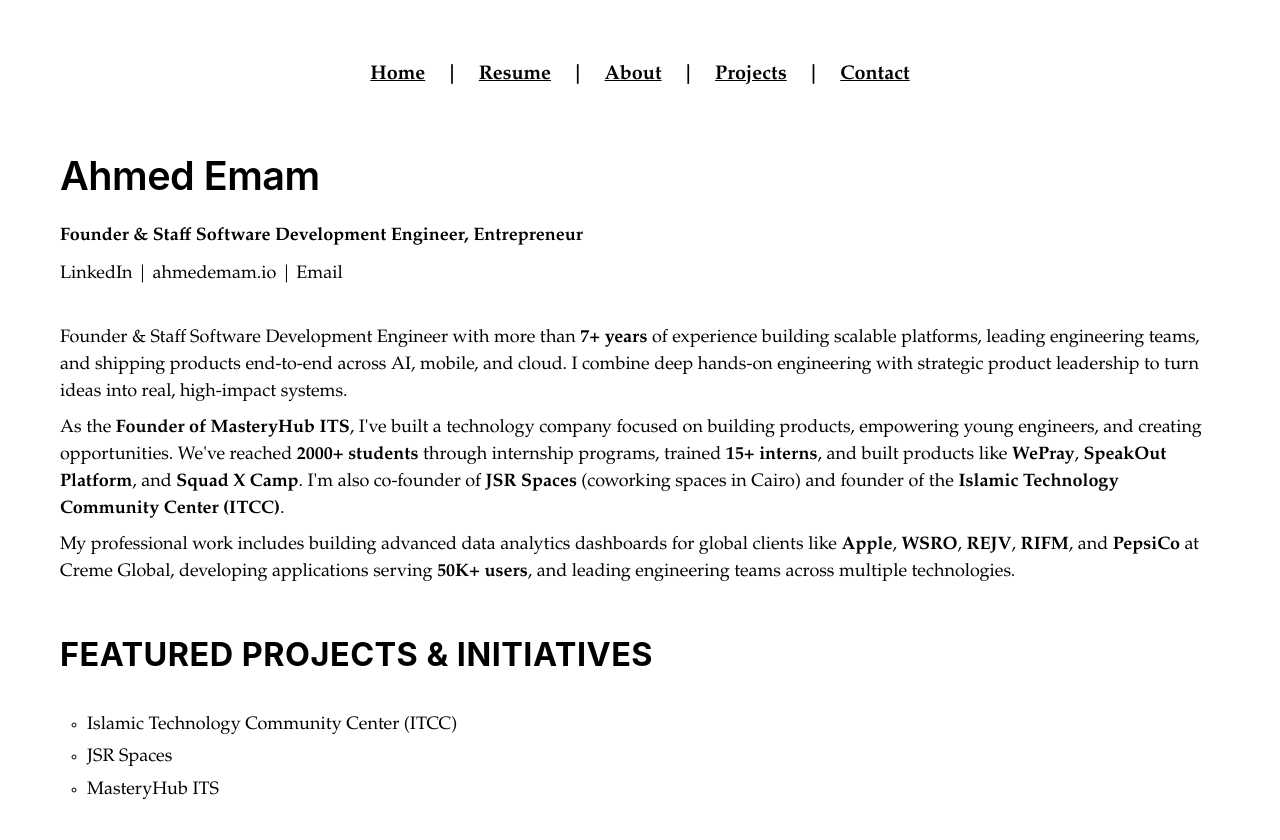
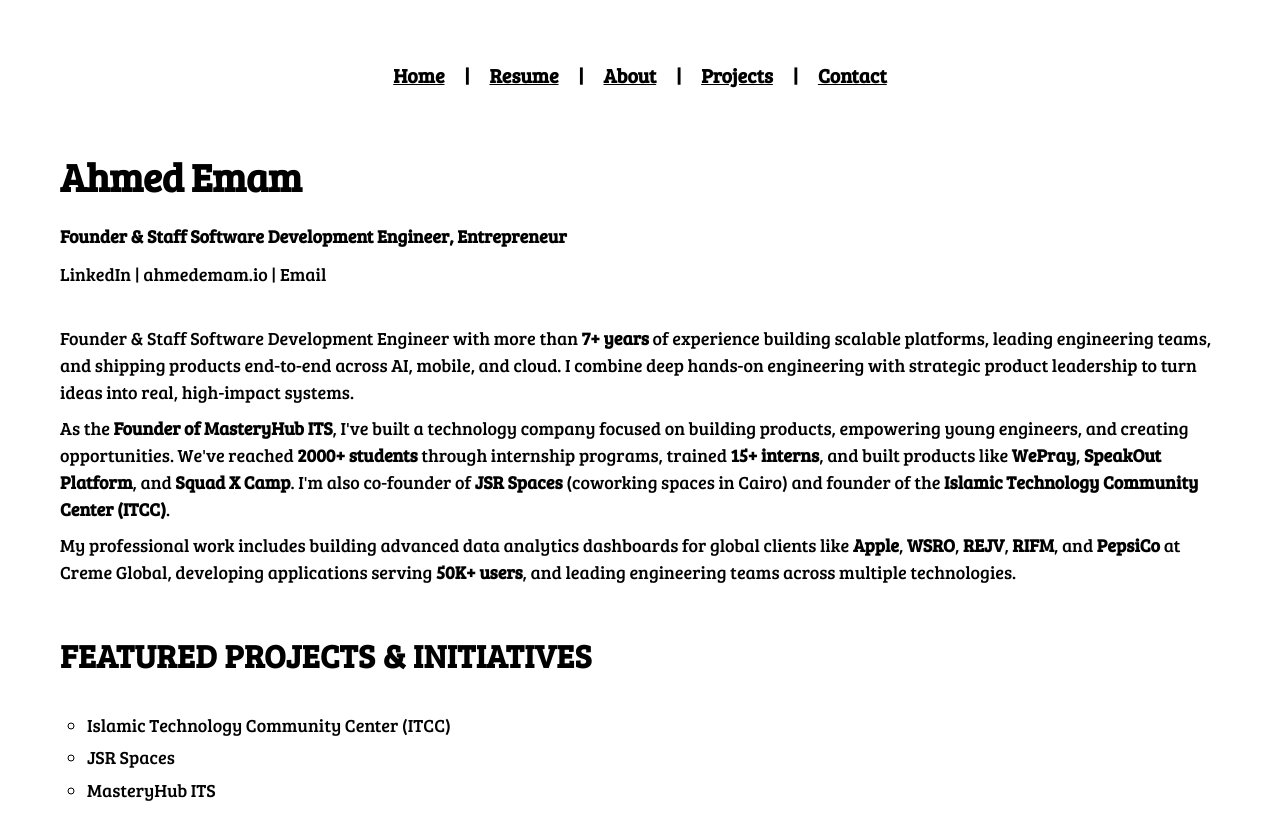
Before and after one commit to ahmedemam/ahmedemam.github.io, a Jekyll site: the page built from index.html, in a window 1280 px wide. Shown: the top 840 px of the page. Built offline with Jekyll 4.4.1, drawn with Linux system fonts in a browser that asks for light colours.

Commit message:
Add Bree Serif font from Google Fonts
- Added Google Fonts link for Bree Serif
- Updated main-font and heading-font to use Bree Serif
- Applied to all text and headings throughout the site

```diff
--- a/_includes/head.html
+++ b/_includes/head.html
@@ -62,6 +62,11 @@
   <meta property="og:site_name" content="{{ site.title }}">
   <meta property="article:author" content="{{ site.author.name }}">
 
+  <!-- Google Fonts - Bree Serif -->
+  <link rel="preconnect" href="https://fonts.googleapis.com">
+  <link rel="preconnect" href="https://fonts.gstatic.com" crossorigin>
+  <link href="https://fonts.googleapis.com/css2?family=Bree+Serif&display=swap" rel="stylesheet">
+
   <!-- CSS link -->
   <link rel="stylesheet" href="{{ site.baseurl }}/assets/css/style.css" />
 
--- a/assets/css/style.scss
+++ b/assets/css/style.scss
@@ -10,8 +10,8 @@ sitemap: false
 */
 
 /* Fonts */
-$main-font: "Palatino Linotype", "Book Antiqua", Palatino, serif;
-$heading-font: -apple-system, BlinkMacSystemFont, "Segoe UI", Roboto, "Helvetica Neue", Arial, sans-serif;
+$main-font: "Bree Serif", serif;
+$heading-font: "Bree Serif", serif;
 $regular-font-size: 1.25em; /* 20px / 16px = 1.25em; support text resizing in all browsers */
 
 
```
